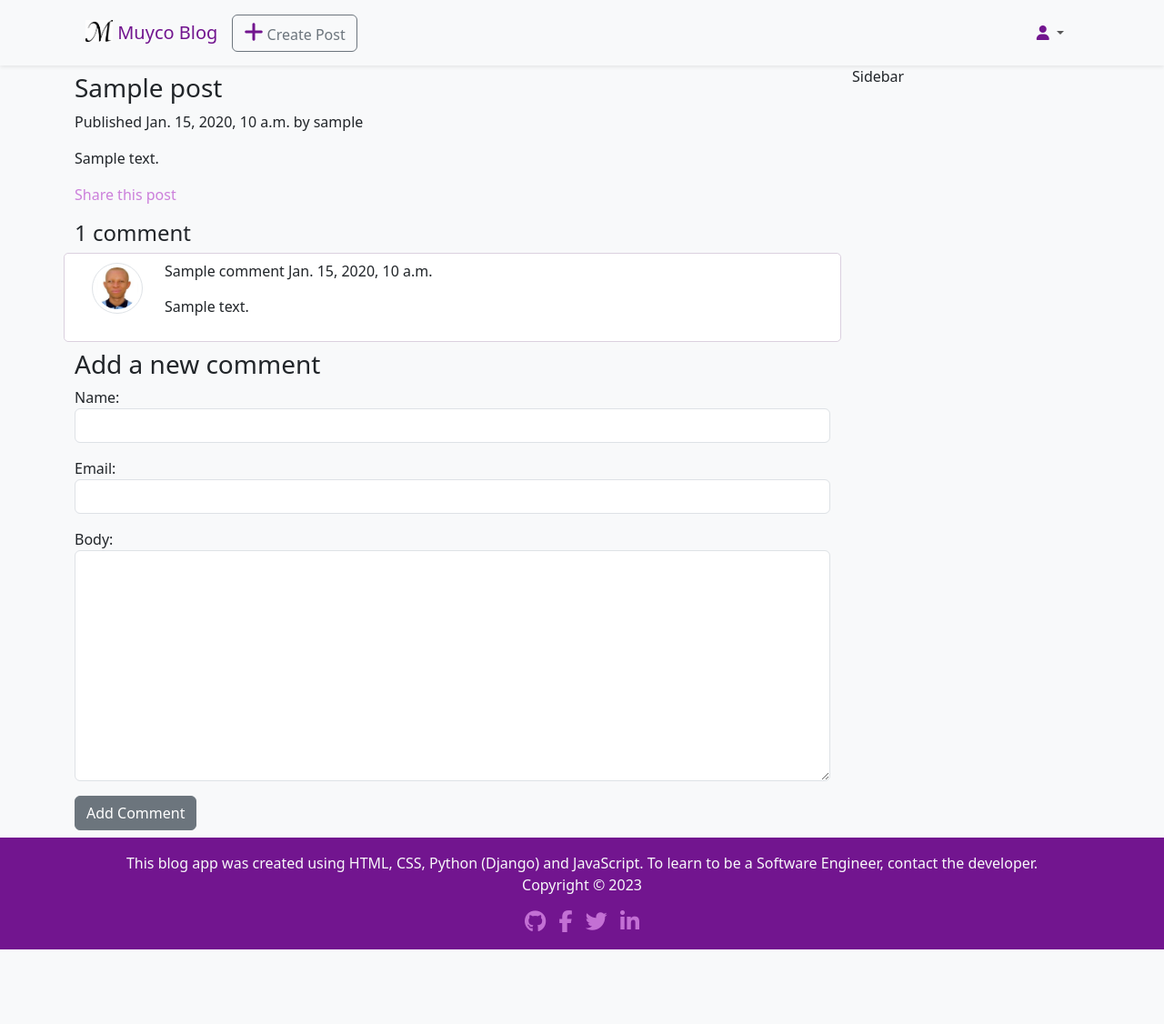
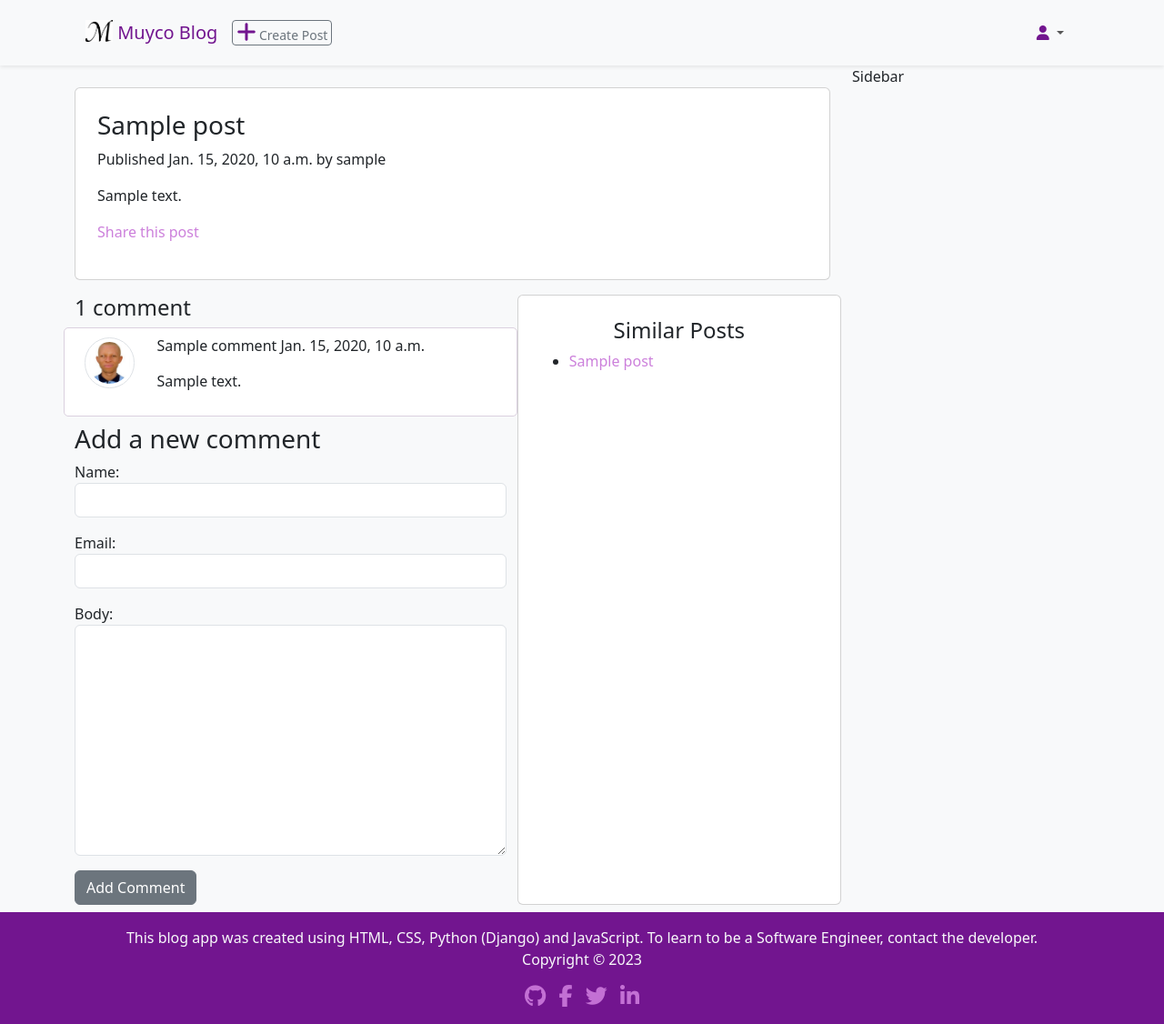
Before and after one commit to muyiwa-obadara/blog, a Django app: template blog/templates/blog/post/detail.html in a window 1280 px wide. Shown: the whole page at 91% size. Before the commit the page ends 1044 px from the top, so only its background shows below. Run offline with Django 4.2, Linux system fonts and the light colour scheme; tables that the repository leaves empty hold one stand-in row (values such as "Sample post"); the template is opened without the code that fills it: values that come from a table or form of the project are taken from there, most other values are stand-ins (such as "Sample title", 1, 10 or a date in 2020); style sheets or scripts are compiled from the project's sources; some libraries are stand-ins or nearby versions.

Commit message:
similar posts

```diff
--- a/blog/src/scss/blog.scss
+++ b/blog/src/scss/blog.scss
@@ -44,11 +44,11 @@ a {
 
 #thumbnail-container {
     max-width: 80px;
-    max-height: 80px;e
+    max-height: 80px;
 }
 
 #footer {
-    min-height:120px;
+    min-height: 120px;
 }
 
 .comments {
@@ -56,5 +56,4 @@ a {
     padding: 10px;
     border: 1px solid #dbd0df;
     border-radius: 5px;
-
 }
--- a/blog/templates/blog/base.html
+++ b/blog/templates/blog/base.html
@@ -27,7 +27,7 @@
                     <img src="{% static 'img/logo.jpeg' %}" alt="Logo" width="30" height="24" class="d-inline-block align-text-top">
                     Muyco Blog
                   </a>
-                  <a class="btn btn-outline-secondary" title="Create a Post">
+                  <a class="btn btn-sm p-0 px-1 btn-outline-secondary" title="Create a Post">
                     <i id="post-create-btn" class="my-color fa fa-plus"></i> Create Post
                   </a>
                 </div>
--- a/blog/templates/blog/post/detail.html
+++ b/blog/templates/blog/post/detail.html
@@ -2,6 +2,7 @@
 {% load static %}
 {% block title %}{{ post.title }}{% endblock %}
 {% block content %}
+<div class="card my-3 p-4">
     <h3>{{ post.title }}</h3>
     <p class="date">
         Published {{ post.publish }} by {{ post.author }}
@@ -12,6 +13,9 @@
             Share this post
         </a>
     </p>
+</div>
+<div class="row">
+    <div class="col-lg-7">
         {% with comments.count as total_comments %}
         <h4>
             {{ total_comments }} comment{{ total_comments|pluralize }}
@@ -19,20 +23,28 @@
         {% endwith %}
         {% for comment in comments %}
         <div class="mb-2 row comments">
-    <div class="ms-2 mr-auto col-lg-9">
-        <div class="row justify-contents-center">
-            <div id="thumbnail-container" class="comment-thumbnail col-3">
+            <div id="thumbnail-container" class="comment-thumbnail col-2 justify-contents-center">
                 <img class="img-thumbnail rounded-circle" src="{% static 'img/pic.jpg' %}" alt="...">
             </div>
-            <div class="col-9">
+            <div class="col-10">
                 <h6>{{ comment.name }} {{ comment.created }}</h6>
                 <p>{{ comment.body|linebreaks }}</p>
-            </div>
-        </div>
             </div>
         </div>
         {% empty %}
         <p>There are no comments yet</p>
         {% endfor %}
         {% include "blog/post/includes/comment_form.html" %}
+    </div>
+    <div class="col-lg-5 card p-4">
+        <h4 class="text-center">Similar Posts</h4>
+        <ul>
+        {% for post in similar_posts %}
+            <li><a href="{{ post.get_ansolute_url }}">{{ post.title }}</a></li>
+        {% empty %}
+            <p>There are no similar posts yet.</p>
+        {% endfor %}
+        </ul>
+    </div>
+</div>
 {% endblock content %}
```
Also changed, not shown: blog/views.py (+8 -1 lines). Lines whose indentation alone changed are shown as unchanged.
